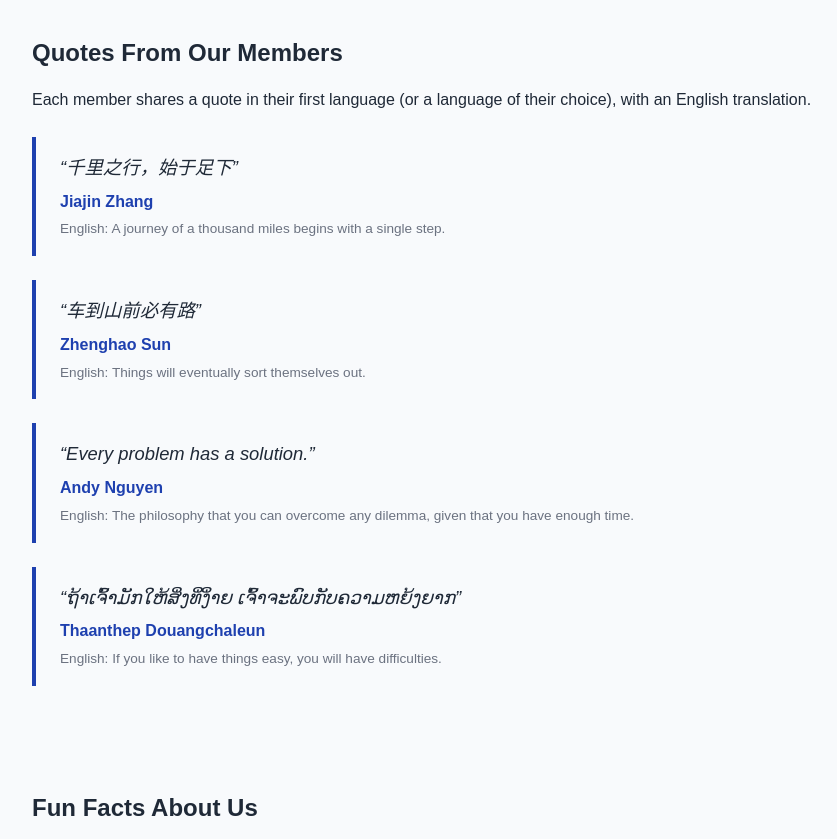
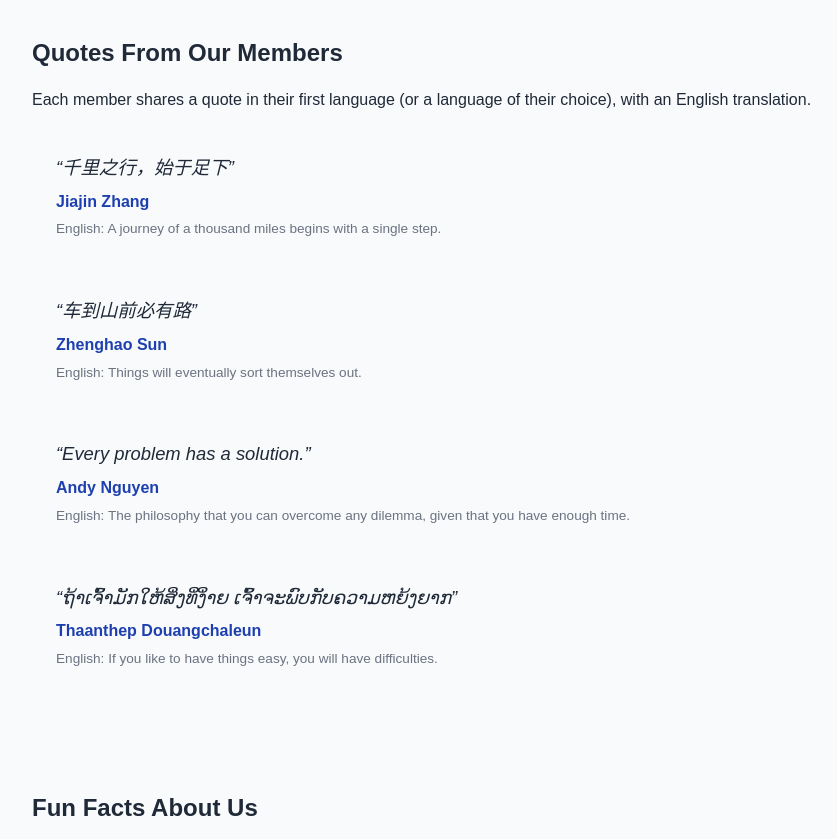
Before and after one commit to JiajinZhang-123/COS10026-G04-Financial-Technology-FinTech-Company, a plain HTML site: page about.html in a window 1280 px wide. Shown: the part 1860-2699 px from the top of the page, without its empty margins (140-977 px from the left). Drawn offline with Linux system fonts and the light colour scheme.

```diff
--- a/styles.css
+++ b/styles.css
@@ -508,7 +508,6 @@
 .quote-card {
     margin: 1.5rem 0;
     padding: 1rem 1.5rem;
-    border-left: 4px solid #1e40af;
 }
 
 .quote-card p {
```
